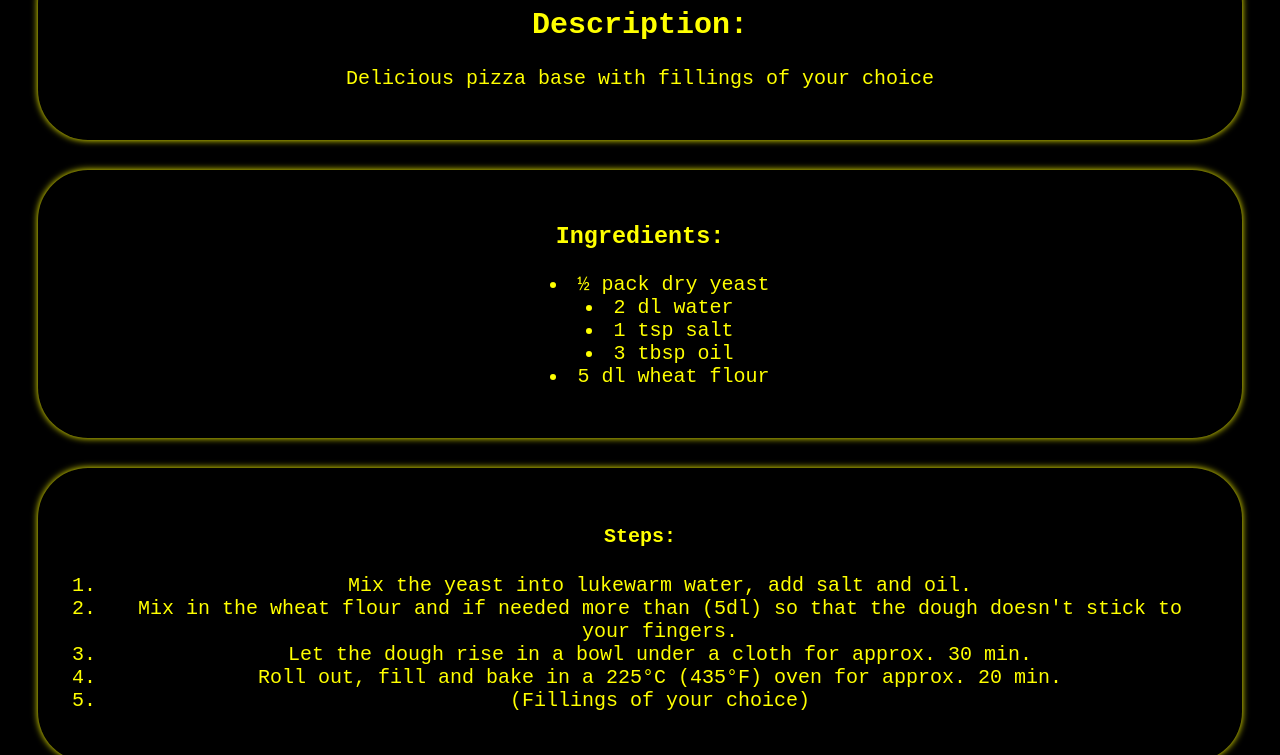
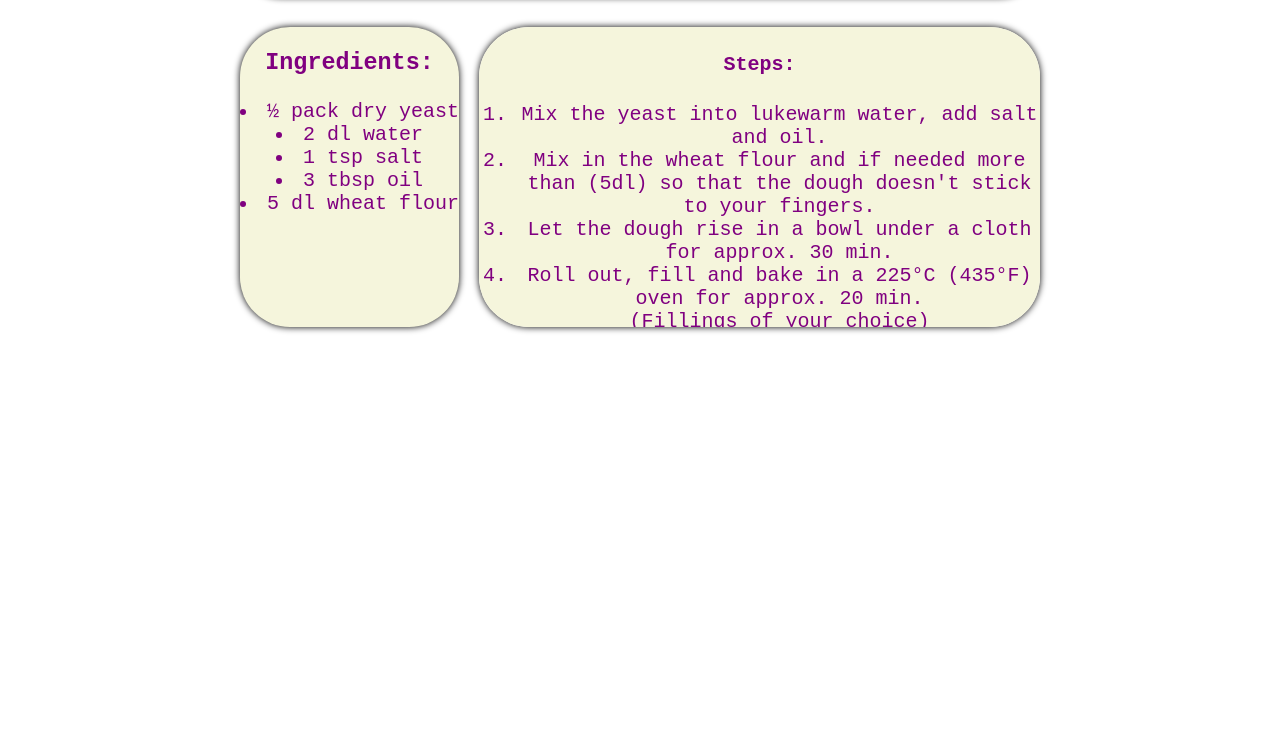
Before and after one commit to KurnuCat/odin-recipes, a plain HTML site: page recipes/pizza.html in a window 1280 px wide. Shown: the part 734-1489 px from the top of the page. After the commit the page ends 1091 px from the top, so only its background shows below. Drawn offline with Linux system fonts and the light colour scheme.

Commit message:
Changed the styling

```diff
--- a/recipes/pizza.html
+++ b/recipes/pizza.html
@@ -8,7 +8,6 @@
     <link rel="stylesheet" href="style.css" />
   </head>
   <body>
-
     <h1>Pizza</h1>
     <img
       src="https://www.kotikokki.net/media/cache/large/recipeimage/large/52d6dbc7d074a9ec0e0704f7/original.jpg?1297439822"
@@ -16,12 +15,13 @@
       style="width: 500px; height: 500px"
     />
 
-  <div class="desc neonbox">
+    <div class="neonbox desc">
       <h2>Description:</h2>
       <p>Delicious pizza base with fillings of your choice</p>
     </div>
 
-  <div class="ingredients neonbox">
+    <div class="gridcontainer">
+      <div class="griditems neonbox scrollable">
         <h3>Ingredients:</h3>
         <ul>
           <li>½ pack dry yeast</li>
@@ -32,20 +32,23 @@
         </ul>
       </div>
 
-  <div class="steps neonbox">
+      <div class="griditems neonbox scrollable">
         <h4>Steps:</h4>
         <ol>
           <li>Mix the yeast into lukewarm water, add salt and oil.</li>
           <li>
-        Mix in the wheat flour and if needed more than (5dl) so that the dough
-        doesn't stick to your fingers.
+            Mix in the wheat flour and if needed more than (5dl) so that the
+            dough doesn't stick to your fingers.
           </li>
-      <li>Let the dough rise in a bowl under a cloth for approx. 30 min.</li>
+          <li>
+            Let the dough rise in a bowl under a cloth for approx. 30 min.
+          </li>
           <li>
             Roll out, fill and bake in a 225°C (435°F) oven for approx. 20 min.
           </li>
           <li>(Fillings of your choice)</li>
         </ol>
       </div>
+    </div>
   </body>
 </html>
--- a/recipes/style.css
+++ b/recipes/style.css
@@ -1,29 +1,60 @@
 body {
-	text-align: center;
-	background-color: black;
-	color: yellow;
-	font-family: monospace;
-	font-size: 30px;
+  text-align: center; /* Centers text and inline elements */
+  background-color: white; /* Sets the background color to black */
+  color: purple; /* Sets the text color to yellow */
+  font-family: monospace; /* Uses a monospace font for the entire body */
+}
+
+h1 {
+  font-size: 50px;
 }
 
 img {
-	border-radius: 5%;
-	text-align: center;
+  border-radius: 5%; /* Rounds the corners of images */
+  display: block; /* Ensures images are block elements for centering */
+  margin: 20px auto; /* Centers the image horizontally */
 }
 
 ul {
-	list-style: inside;
+  list-style: inside; /* Places list markers inside the list items */
+  padding: 0; /* Removes default padding */
 }
 
-.ingredients, .steps, .desc {
-	font-size: 20px;
-	border: 50px;
-	border-color: green;
-	border-radius: 50px;
-	margin: 30px;
-	padding: 30px;
+.desc {
+  font-size: 30px;
+}
+.gridcontainer{
+  border-radius: 50px; /* Rounds the corners of the boxes */
+  max-width: 800px; /* Optional: Limits the width of the boxes */
+  display: grid;
+  grid-template-columns: auto auto;
+  gap: 20px;
+  margin: 20px auto;
 }
 
- .neonbox {
-        box-shadow: 0 0 7px yellow;
- }
+.griditems {
+  font-size: 20px;
+  text-align: center;
+  background-color: beige;
+}
+
+.scrollable {
+	height: 300px;
+	overflow-y: auto; /* Enable vertical scrolling */
+	overflow-x: hidden; /* Hide horizontal scrolling */
+}
+
+.neonbox {
+  box-shadow: 0 0 7px black; /* Adds a glowing effect around the box */
+  transition: box-shadow 0.3s ease; /* Adds a smooth transition effect */
+  font-size: 20px; /* Sets the font size for these sections */
+  border-radius: 50px; /* Rounds the corners of the boxes */
+  max-width: 800px; /* Optional: Limits the width of the boxes */
+  margin: 10px auto;
+  background-color: beige;
+
+}
+
+.neonbox:hover {
+  box-shadow: 0 0 15px black; /* Increases glow on hover */
+}
--- a/style.css
+++ b/style.css
@@ -1,7 +1,7 @@
 body {
 	text-align: center;
-	background-color: black;
-	color: yellow;
+	background-color: white;
+	color: purple;
 	font-family: monospace;
 	font-size: 30px;
 }
@@ -13,13 +13,24 @@ body {
 	border-radius: 4px;
 	font-size: 20px;
 	text-decoration: none;
+	display: inline-block;
+	color: beige;
+	background-color: beige;
 }
 
 .neonbox {
-	box-shadow: 0 0 7px yellow;
+	box-shadow: 0 0 7px black;
+}
+
+.neonbox:hover {
+  box-shadow: 0 0 15px black; /* Increases glow on hover */
 }
 
 .neon-text {
         text-shadow:0 0 7px #6a00ff,
                     0 0 14px #6a00ff;
 }
+
+.nounderline a {
+	text-decoration: none;
+}
```
Also changed, not shown: index.html (+2 -2 lines), recipes/lasagna.html (+15 -11 lines), 1 other file. Lines whose indentation alone changed are shown as unchanged.
